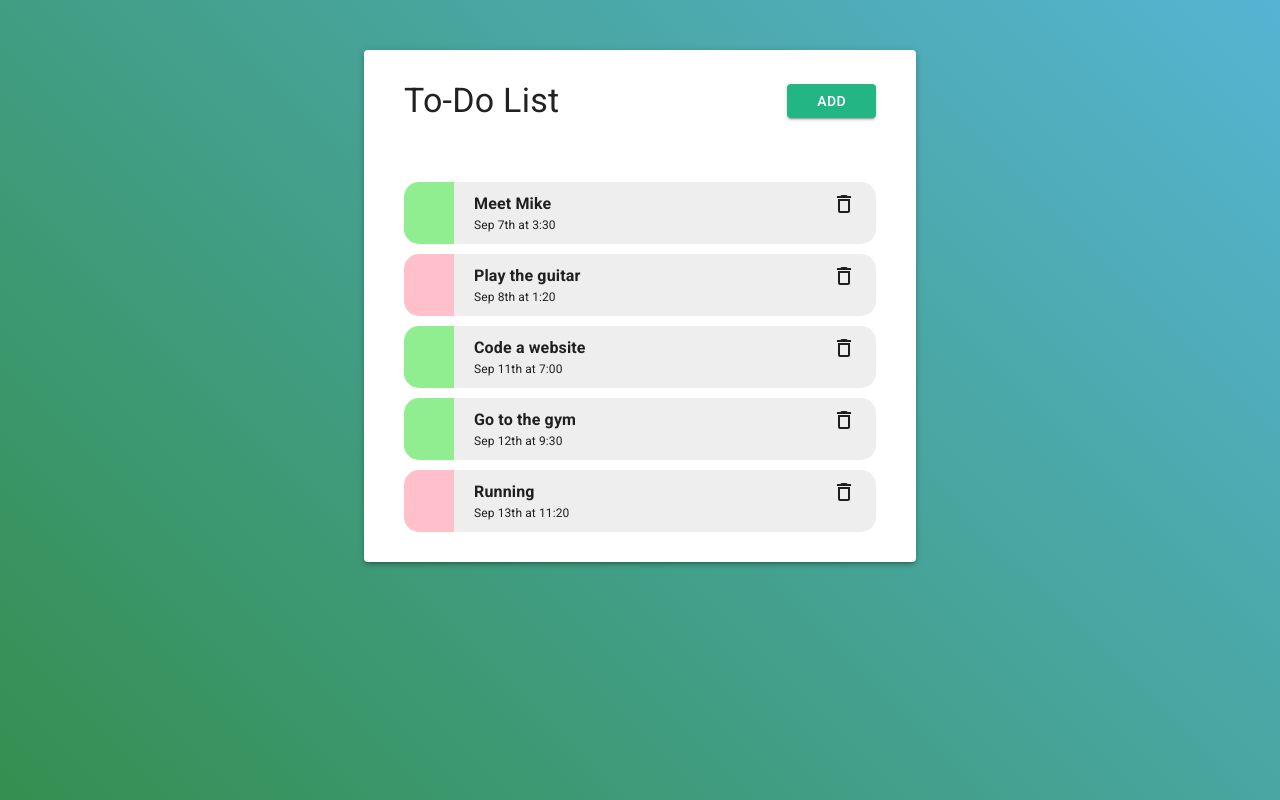
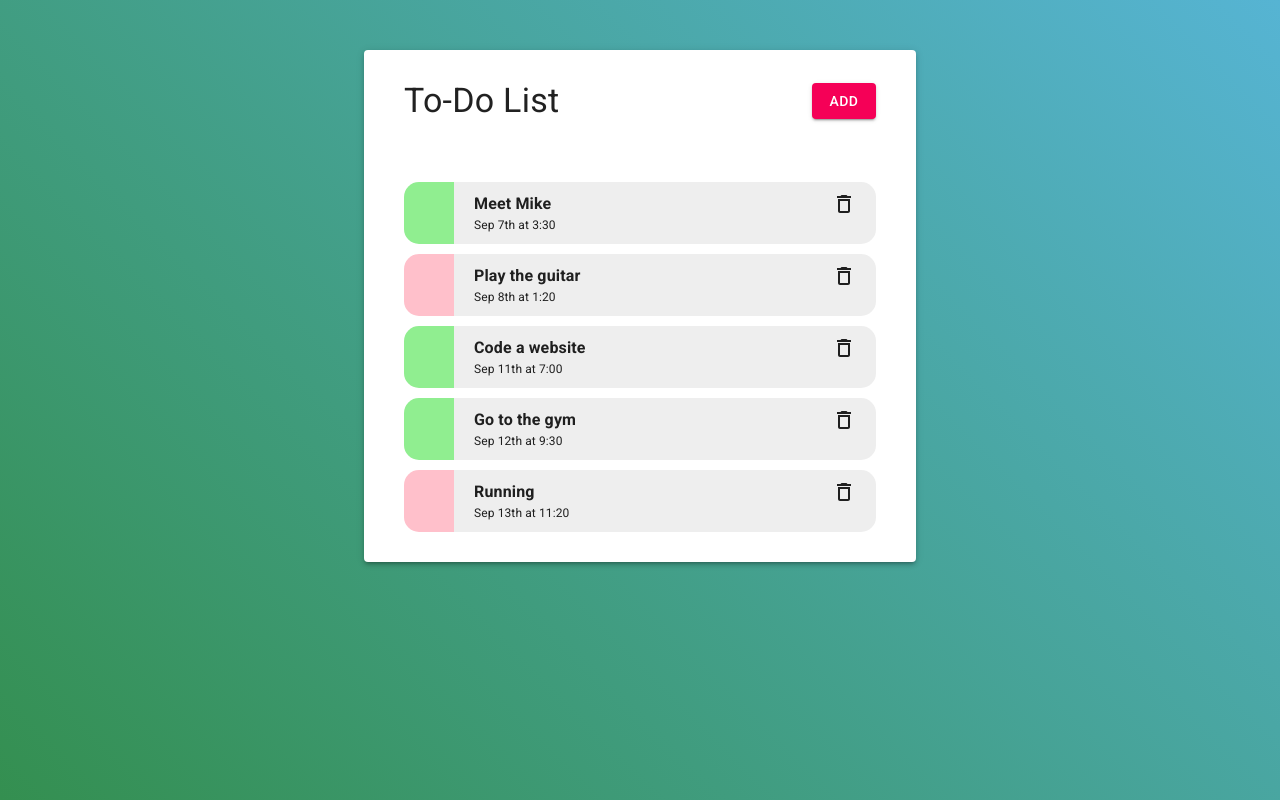
Before and after one commit to IlyaKrapivnoy/react_todolist_app, a React (Create React App) app: page / in a window 1280 px wide. Built offline with nearby package versions, Linux system fonts and the light colour scheme.

Commit message:
final step

```diff
--- a/src/App.js
+++ b/src/App.js
@@ -1,4 +1,4 @@
-import React, { useState } from 'react'
+import React, { useState, useEffect } from 'react'
 import { Container, Paper } from '@material-ui/core';
 import Header from './components/Header'
 import Tasks from './components/Tasks'
@@ -40,6 +40,16 @@ function App() {
   },
 ])
 
+// to localStorage
+// useEffect(() => {
+//   const raw = localStorage.getItem('tasks')
+//   setTasks(JSON.parse(raw))
+// })
+
+// useEffect(() => {
+//   localStorage.setItem('tasks', JSON.stringify(tasks))
+// }, [tasks])
+
 // Add Task
 const addTask = (task) => {
   const id = Math.floor(Math.random() * 10000) + 1
@@ -66,8 +76,8 @@ const toggleReminder = id => {
         <Paper elevation={3}>
           <Header
           title='To-Do List'
-          buttonName='Add'
           onAdd={() => setShowAddTask(!showAddTask)}
+          showAdd={showAddTask}
           />
           {showAddTask && <AddTask onAdd={addTask} />}
           {tasks.length > 0 ?
--- a/src/components/AddTask.js
+++ b/src/components/AddTask.js
@@ -9,7 +9,7 @@ const AddTask = ({ onAdd }) => {
         e.preventDefault()
         console.log("test", e)
 
-        if(!text) {
+        if(!text || !day) {
             alert('Please add a task')
             return
         }
--- a/src/components/Header.js
+++ b/src/components/Header.js
@@ -2,11 +2,14 @@ import React from 'react'
 import { Typography } from '@material-ui/core';
 import MyButton from './MyButton'
 
-const Header = ({ title, onAdd }) => {
+const Header = ({ title, onAdd, showAdd }) => {
     return (
         <div style={headerStyles} >
             <Typography variant="h4" gutterBottom>{title}</Typography>
-            <MyButton buttonName="Add" onClick={onAdd} />
+            <MyButton
+            buttonName={showAdd ? 'Close' : 'Add'}
+            onClick={onAdd}
+            />
         </div>
     )
 }
--- a/src/components/MyButton.js
+++ b/src/components/MyButton.js
@@ -1,14 +1,13 @@
 import React from 'react'
 import { Button } from '@material-ui/core';
 
-const MyButton = ({buttonName, onClick}) => {
+const MyButton = ({buttonName, onClick, showAdd}) => {
 
     return (
         <div>
             <Button
             variant="contained"
-            // color="primary"
-            style={{ background: "#23B684", color: "#fff", padding: '5px 30px' }}
+            color="secondary"
             onClick={onClick}
             >{buttonName}</Button>
         </div>
```
